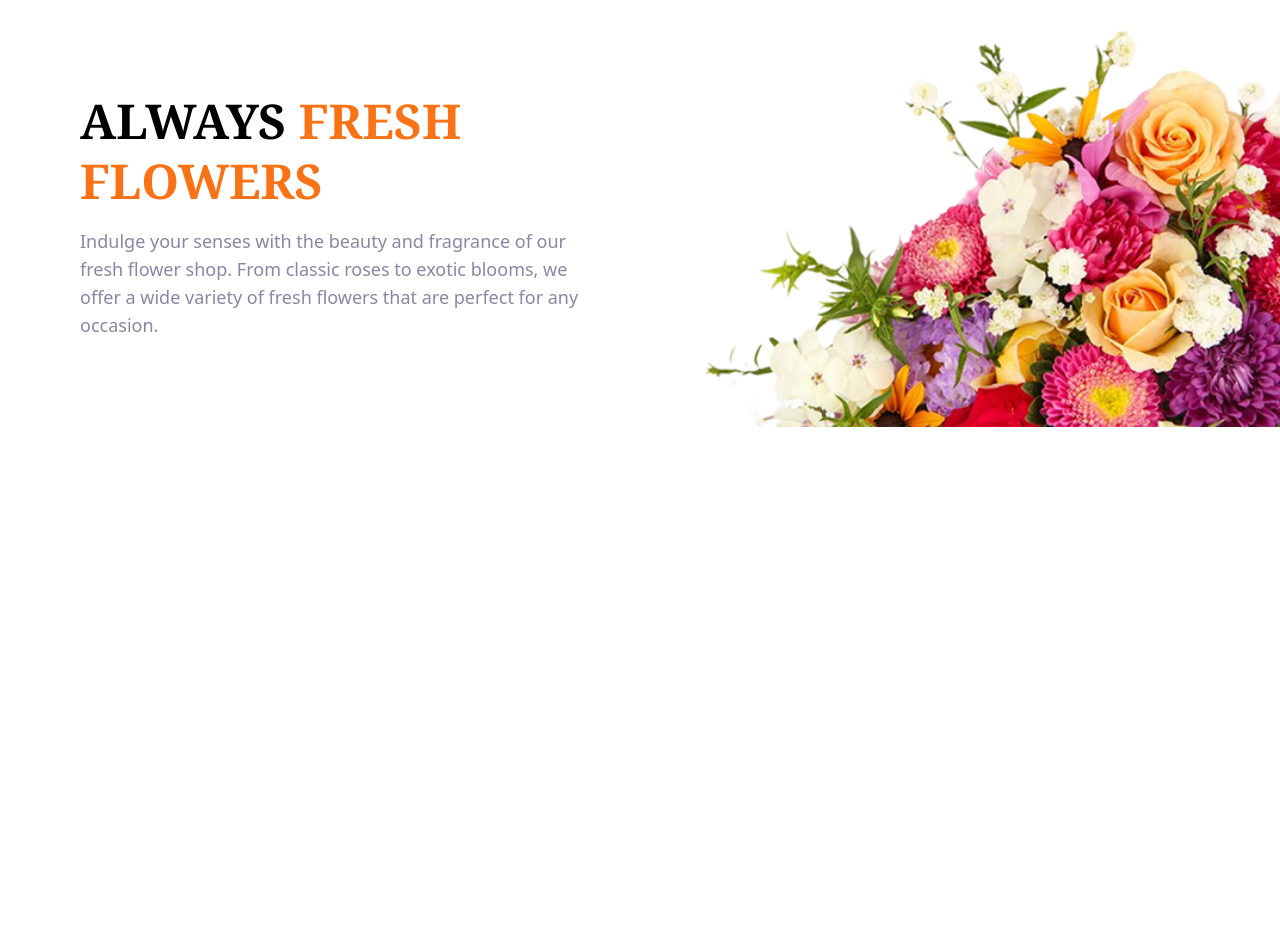
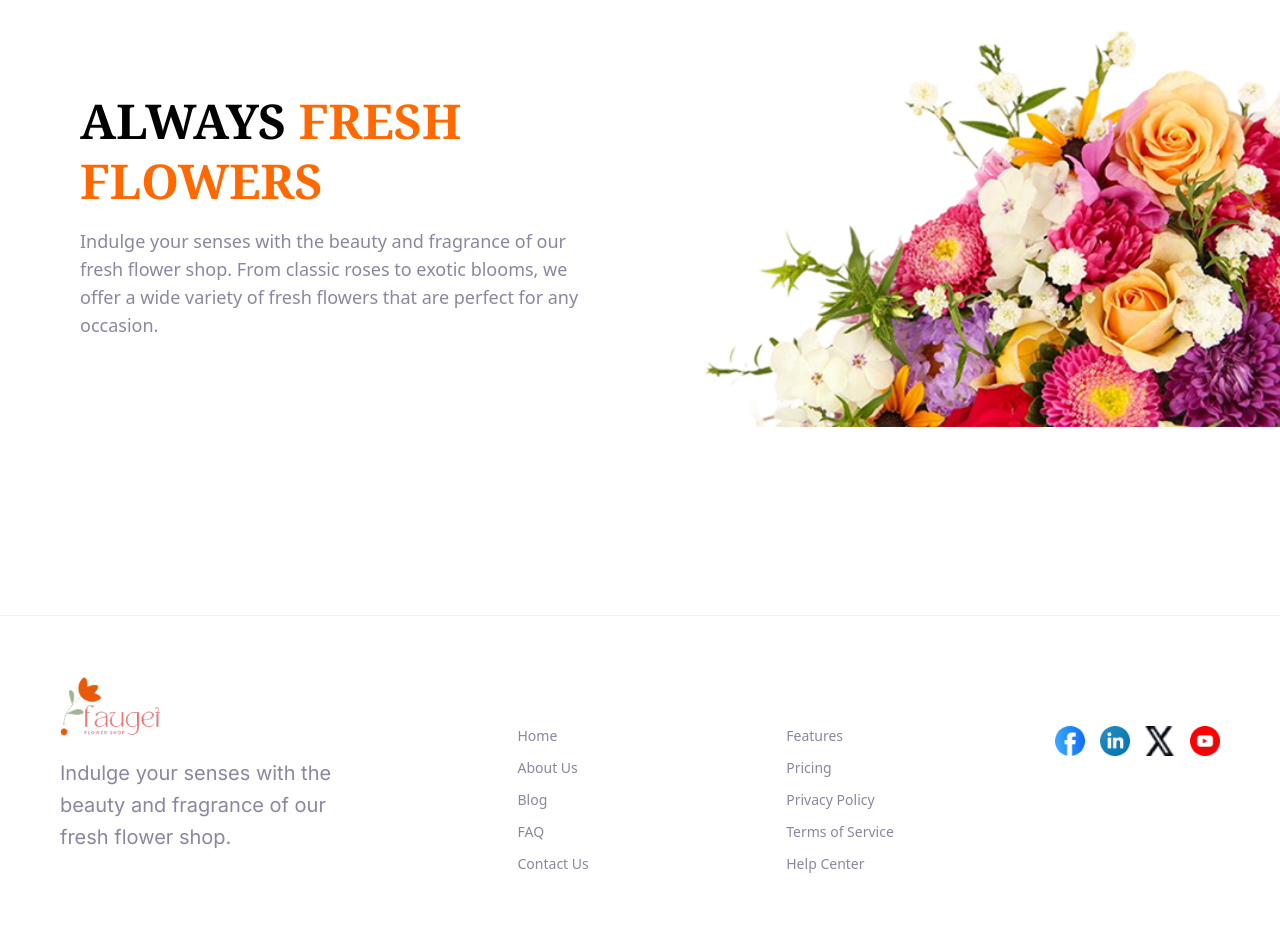
Before and after one commit to sami157/assignment-2, a plain HTML site: page index.html in a window 1280 px wide. Shown: the part 276-1210 px from the top of the page. Before the commit the page ends 891 px from the top, so only its background shows below. Drawn offline with nearby package versions, Linux system fonts and the light colour scheme.

Commit message:
footer complete

```diff
--- a/index.html
+++ b/index.html
@@ -4,8 +4,8 @@
     <meta charset="UTF-8">
     <meta name="viewport" content="width=device-width, initial-scale=1.0">
      <link href="https://fonts.googleapis.com/css2?family=Inter:wght@400;500;700&family=Noto+Serif:wght@400;700&display=swap" rel="stylesheet">
-     <script src="https://cdn.tailwindcss.com"></script>
-     <link rel="stylesheet" href="https://cdn.jsdelivr.net/npm/bootstrap-icons@1.10.5/font/bootstrap-icons.css">
+
+      <script src="https://cdn.jsdelivr.net/npm/@tailwindcss/browser@4"></script>
      <link rel="stylesheet" href="https://cdnjs.cloudflare.com/ajax/libs/font-awesome/6.4.0/css/all.min.css" />
      <link rel="stylesheet" href="style.css">
     <title>A-2</title>
@@ -20,7 +20,7 @@
         <li class="grey"><a href="">About Us</a></li>
         <li>
           <div class="cart flex items-center gap-2">
-            <i class="bi bi-cart text-xl"></i>
+            <i class="fas fa-shopping-cart text-xl"></i>
             <span>Cart ($56)</span>
           </div>
         </li>
@@ -46,5 +46,55 @@
 
   </div>
 </section>
+<main>
+    <section class="newsletter">
+
+    </section>
+
+</main>
+<footer class="bg-white py-[60px] border-t border-[#f0f0f0]">
+  <div class="max-w-[1200px] mx-auto px-5 grid grid-cols-[2fr_1fr_1fr_auto] gap-[80px] items-start">
+
+    <div class="footer-brand">
+      <div class="logo mb-5">
+        <img src="assets/logo.png" alt="" class="w-[100px] h-auto" />
+      </div>
+      <p class="text-[20px] grey leading-[1.6] max-w-[300px] font-[Inter]">
+        Indulge your senses with the beauty and fragrance of our fresh flower shop.
+      </p>
+    </div>
+
+    <div class="flex flex-col gap-3 mt-[50px] grey">
+      <a href="" class=" text-sm ">Home</a>
+      <a href="" class="text-sm ">About Us</a>
+      <a href="" class="text-sm ">Blog</a>
+      <a href="" class="text-sm ">FAQ</a>
+      <a href="" class="text-sm ">Contact Us</a>
+    </div>
+
+    <div class="flex flex-col gap-3 mt-[50px] grey">
+      <a href="" class="text-sm ">Features</a>
+      <a href="" class="text-sm ">Pricing</a>
+      <a href="" class="text-sm ">Privacy Policy</a>
+      <a href="" class="text-sm ">Terms of Service</a>
+      <a href="" class="text-sm ">Help Center</a>
+    </div>
+
+    <div class="flex gap-[15px] mt-[50px]">
+      <a href="" class="transition-transform hover:scale-110">
+        <img src="assets/icon-facebook.png" alt="Facebook" class="w-[30px] h-[30px]" />
+      </a>
+      <a href="" class="transition-transform hover:scale-110">
+        <img src="assets/icon-linkedin.png" alt="LinkedIn" class="w-[30px] h-[30px]" />
+      </a>
+      <a href="" class="transition-transform hover:scale-110">
+        <img src="assets/icon-twitter.png" alt="Twitter" class="w-[30px] h-[30px]" />
+      </a>
+      <a href="" class="transition-transform hover:scale-110">
+        <img src="assets/icon-youtube.png" alt="YouTube" class="w-[30px] h-[30px]" />
+      </a>
+    </div>
+  </div>
+</footer>
 </body>
 </html>
```
